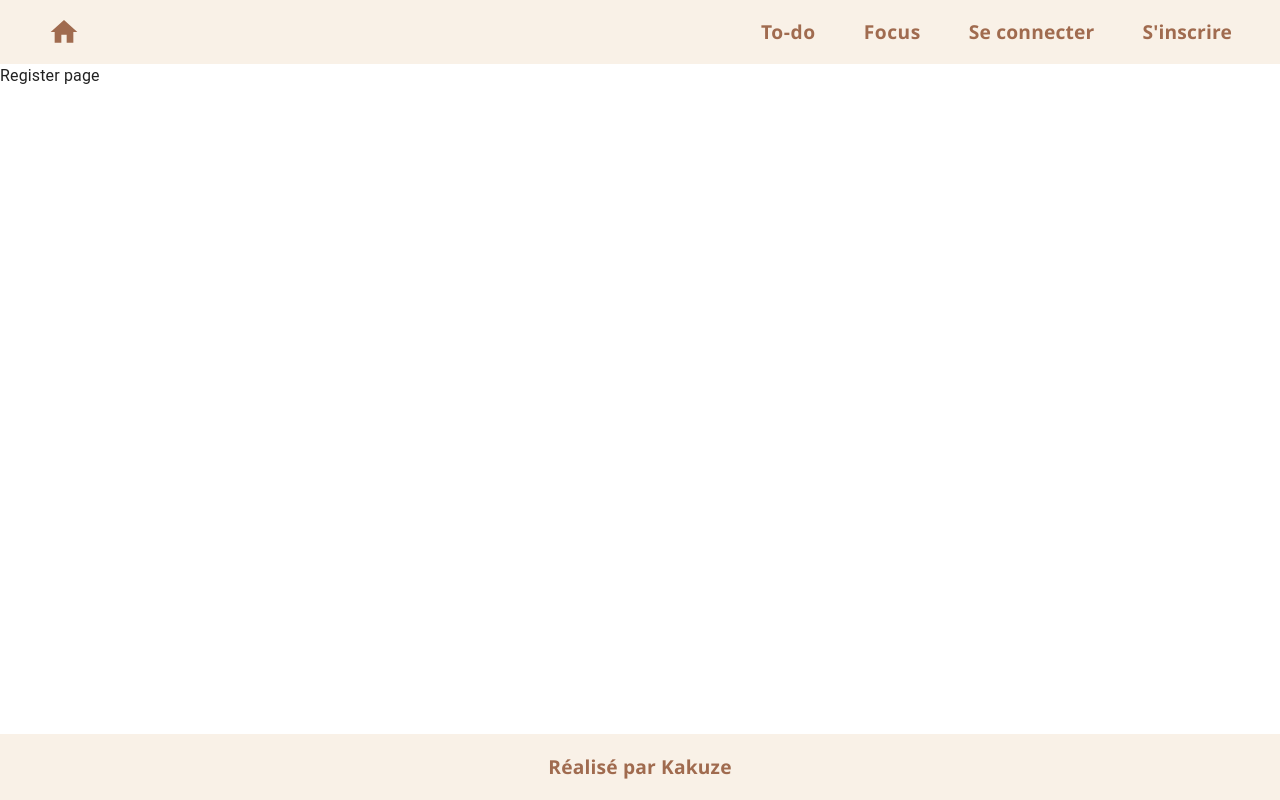
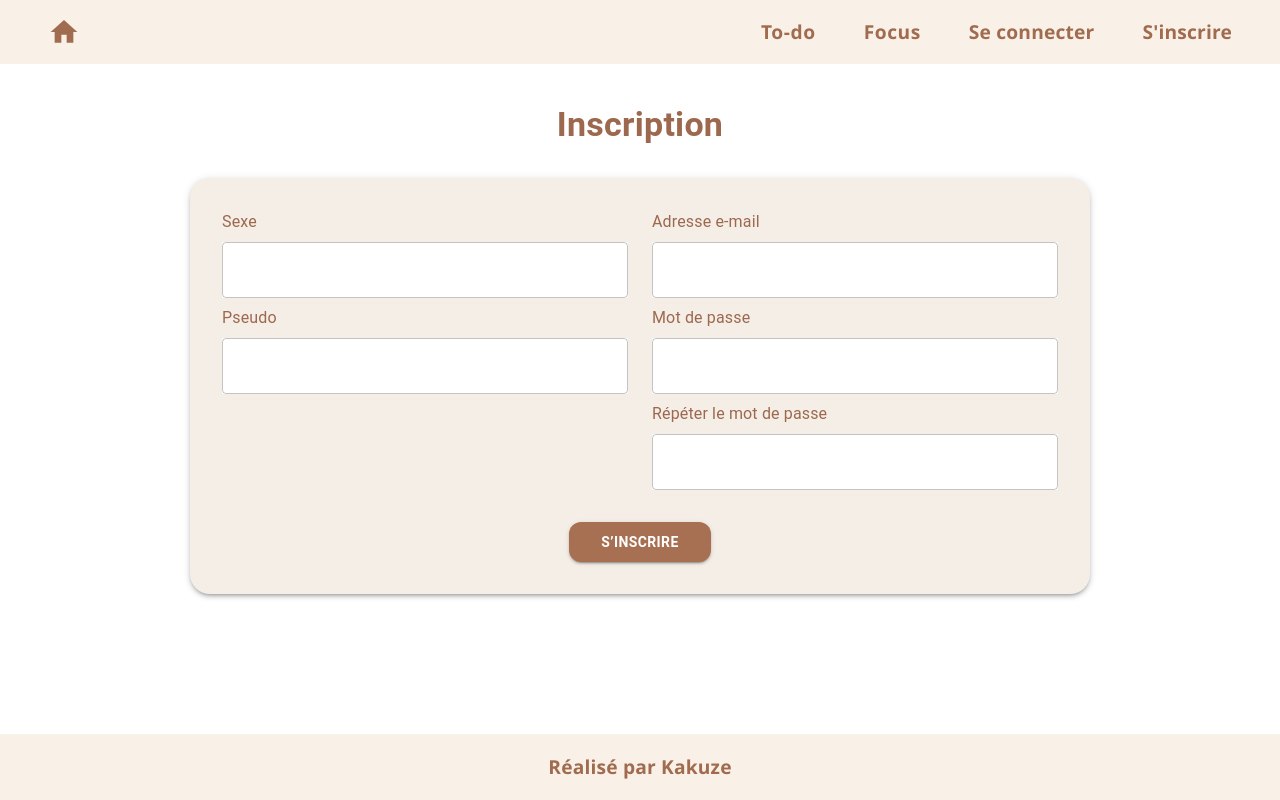
Before and after one commit to ayoub-benhammou-vinci/gestyle, a React (Vite) app in the folder frontend/: page /register in a window 1280 px wide. Built offline with nearby package versions, Linux system fonts and the light colour scheme.

Commit message:
feat: add the register page

```diff
--- a/frontend/src/components/pages/Registerpage.tsx
+++ b/frontend/src/components/pages/Registerpage.tsx
@@ -1,7 +1,103 @@
-import { Box } from '@mui/material';
+import { Box, Button, Grid, Paper, TextField, Typography } from '@mui/material';
 
 const RegisterPage = () => {
-  return <Box>Register page</Box>;
+  return (
+    <Box sx={{ flex: 1, py: 5, textAlign: 'center' }}>
+      <Typography
+        variant="h4"
+        fontWeight="bold"
+        sx={{ color: '#9c684e', mb: 4 }}
+      >
+        Inscription
+      </Typography>
+
+      <Paper
+        elevation={3}
+        sx={{
+          maxWidth: 900,
+          margin: '0 auto',
+          padding: 4,
+          borderRadius: 5,
+          backgroundColor: '#f5eee7',
+        }}
+      >
+        <Grid container spacing={3}>
+          {/* Colonne gauche */}
+          <Grid item xs={12} md={6}>
+            <Box textAlign="left">
+              <Typography sx={{ color: '#9c684e', mb: 1 }}>Sexe</Typography>
+              <TextField
+                fullWidth
+                variant="outlined"
+                sx={{ mb: 1, backgroundColor: '#fff' }}
+              />
+
+              <Typography sx={{ color: '#9c684e', mb: 1 }}>Pseudo</Typography>
+              <TextField
+                fullWidth
+                variant="outlined"
+                sx={{ backgroundColor: '#fff' }}
+              />
+            </Box>
+          </Grid>
+
+          {/* Colonne droite */}
+          <Grid item xs={12} md={6}>
+            <Box textAlign="left">
+              <Typography sx={{ color: '#9c684e', mb: 1 }}>
+                Adresse e-mail
+              </Typography>
+              <TextField
+                fullWidth
+                variant="outlined"
+                sx={{ mb: 1, backgroundColor: '#fff' }}
+              />
+
+              <Typography sx={{ color: '#9c684e', mb: 1 }}>
+                Mot de passe
+              </Typography>
+              <TextField
+                fullWidth
+                type="password"
+                variant="outlined"
+                sx={{ mb: 1, backgroundColor: '#fff' }}
+              />
+
+              <Typography sx={{ color: '#9c684e', mb: 1 }}>
+                Répéter le mot de passe
+              </Typography>
+              <TextField
+                fullWidth
+                type="password"
+                variant="outlined"
+                sx={{ backgroundColor: '#fff' }}
+              />
+            </Box>
+          </Grid>
+        </Grid>
+
+        {/* Bouton */}
+        <Box mt={4}>
+          <Button
+            variant="contained"
+            sx={{
+              backgroundColor: '#a87052',
+              color: '#fff',
+              paddingX: 4,
+              paddingY: 1,
+              borderRadius: 3,
+              fontWeight: 'bold',
+              '&:hover': {
+                backgroundColor: '#915e45',
+              },
+            }}
+          >
+            S’inscrire
+          </Button>
+        </Box>
+      </Paper>
+    </Box>
+  );
 };
 
 export default RegisterPage;
```
